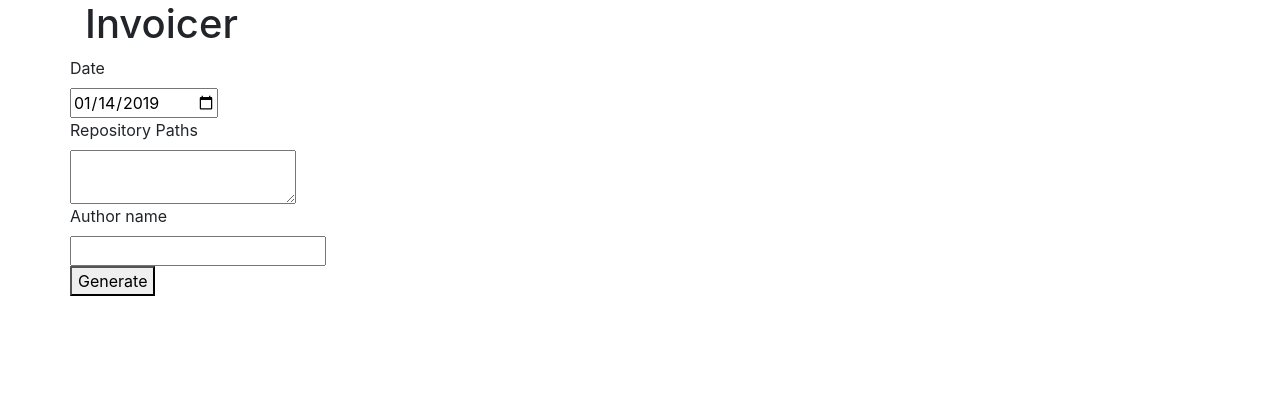
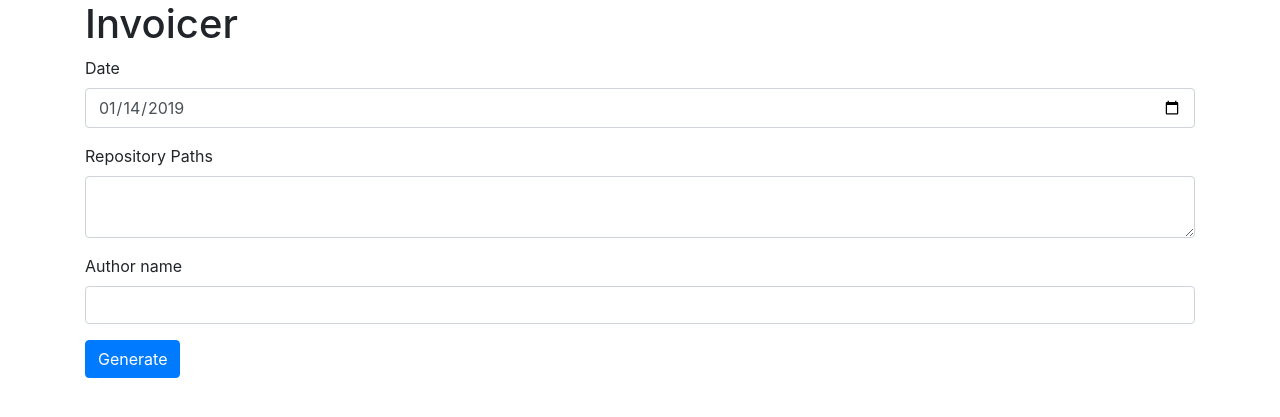
Before and after one commit to mrpossoms/invoicer, a Flask app: page / in a window 1280 px wide. Shown: the top 417 px of the page. Run offline with Flask 2, Linux system fonts and the light colour scheme; parts of the project's set-up code (start-up, migrations or seed data) failed here and were passed over; some libraries are stand-ins or nearby versions.

Commit message:
Fixed styling

```diff
--- a/templates/invoicer.html
+++ b/templates/invoicer.html
@@ -7,28 +7,22 @@
   <main class="container">
     <h1>Invoicer</h1>
 	<form action="week" method="get">
-		<section class="row">
+		<section class="form-group">
 			<label for="date">Date</label>
-		</section>
-		<section class="row">
-			<input type="date" id="date" name="date" value="{{ start_date }}">
+			<input type="date" id="date" name="date" class="form-control" value="{{ start_date }}">
 		</section>
 
-		<section class="row">
+		<section class="form-group">
 			<label for="repos">Repository Paths</label>
-		</section>
-		<section class="row">
-			<textarea id="repos" name="repos"></textarea>
+			<textarea id="repos" name="repos" class="form-control"></textarea>
 		</section>
 
-		<section class="row">
+		<section class="form-group">
 			<label for="author">Author name</label>
+			<input type="text" id="author" name="author" class="form-control">
 		</section>
-		<section class="row">
-			<input type="text" id="author" name="author">
-		</section>
-		<section class="row">
-			<button>Generate</button>
+		<section class="form-group">
+			<button class="btn btn-primary">Generate</button>
 		</section>
 	</form>
   </main>
```
